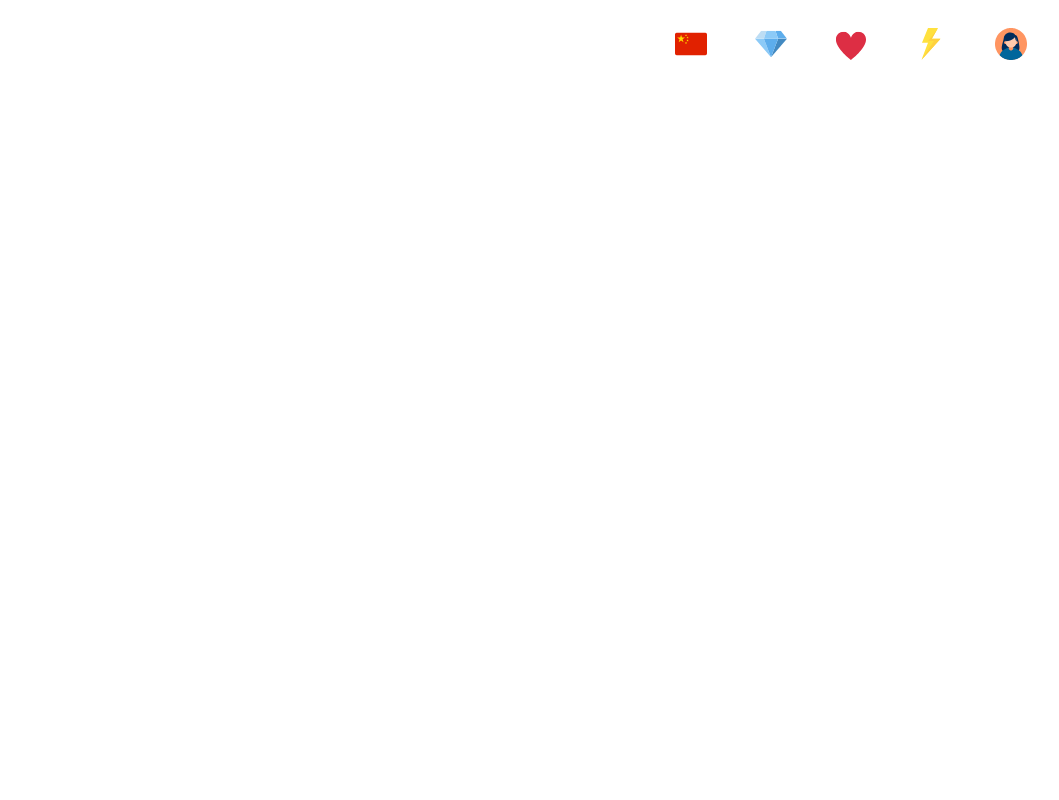
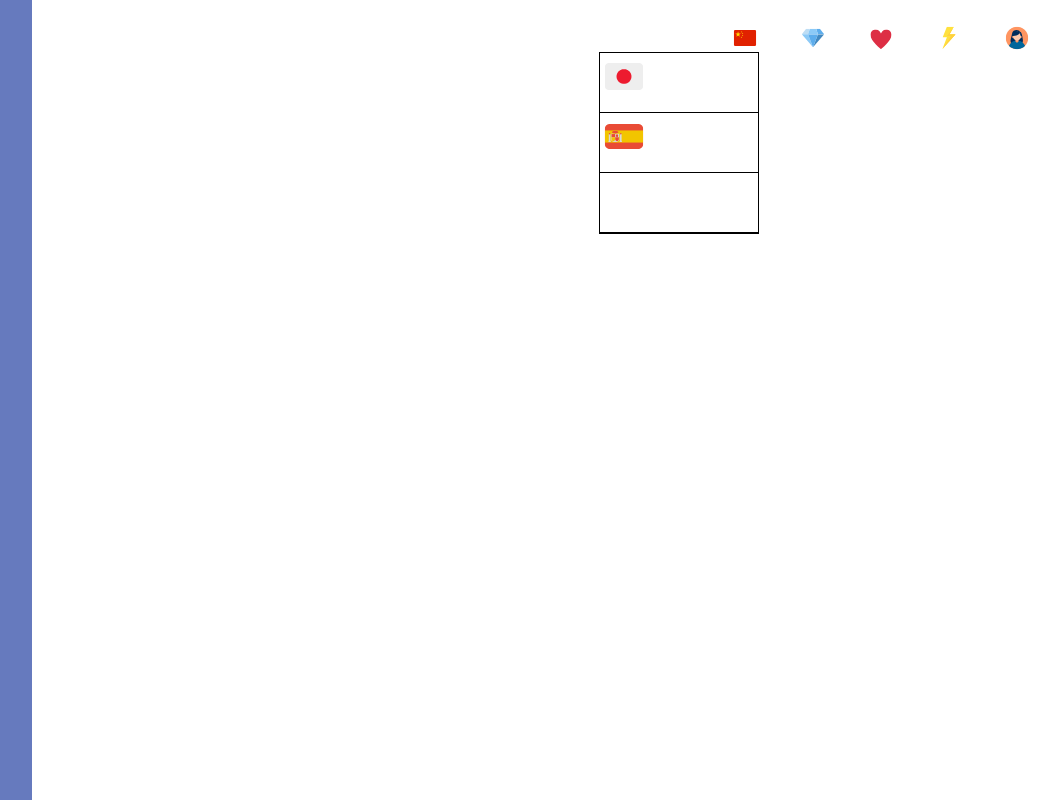
Before and after one commit to phanh247/learning-language-fe, a React (Create React App) app: page / in a window 1280 px wide. Shown: the whole page, without its empty margins (181-1240 px from the left). Built offline with nearby package versions, Linux system fonts and the light colour scheme.

Commit message:
fixed learn page navbar, doing learn page sub nav

```diff
--- a/src/components/navbar/HomepageNavbar.js
+++ b/src/components/navbar/HomepageNavbar.js
@@ -12,7 +12,7 @@ const HomepageNavbar = () => {
                         <a href="" className="homepage-navbar__learn-link">Learn</a>
                     </li>
                     <li className="homepage-navbar__nav-item">
-                        <a href="" className="homepage-navbar__courses-link">Courses</a>
+                        <a href="" className="homepage-navbar__courses-link">Topic</a>
                     </li>
                     <li className="homepage-navbar__nav-item">
                         <a href="" className="homepage-navbar__community-link">Community</a>
--- a/src/components/navbar/LearnPageNavbar.js
+++ b/src/components/navbar/LearnPageNavbar.js
@@ -4,13 +4,34 @@ import Diamond from '../../images/diamond.svg';
 import Heart from '../../images/heart.svg';
 import Energy from '../../images/energy.svg';
 import User from '../../images/user.svg';
+import JapanFlag from '../../images/japan-flag.svg';
+import SpainFlag from '../../images/spain-flag.svg';
 
 const LearnPageNavbar = () => {
     return (
-        <div className='learn-page-navbar'>
+        <div className='learn-page-navbar w-5/6 absolute right-0'>
             <ul className="learn-page-navbar__nav-list flex items-center justify-end px-12 py-6">
-                <li className="learn-page-navbar__nav-item">
+                <li className="learn-page-navbar__nav-item relative">
                     <img src={ChinaFlag} alt="" />
+                    <div className="learn-page-navbar__flag-list-container">
+                        <ul className="learn-page-navbar__flag-list">
+                            <li className="learn-age-navbar__flag-item">
+                                <a href="">
+                                    <img src={JapanFlag} alt="" />
+                                </a>
+                            </li>
+                            <li className="learn-age-navbar__flag-item">
+                                <a href="">
+                                    <img src={SpainFlag} alt="" />
+                                </a>
+                            </li>
+                            <li className="learn-age-navbar__flag-item">
+                                <a href="">
+
+                                </a>
+                            </li>
+                        </ul>
+                    </div>
                 </li>
                 <li className="learn-page-navbar__nav-item">
                     <img src={Diamond} alt="" />
--- a/src/components/navbar/LearnPageSideNavbar.js
+++ b/src/components/navbar/LearnPageSideNavbar.js
@@ -2,7 +2,7 @@ import React from 'react';
 
 const LearnPageSideNavbar = () => {
     return (
-        <div className='learn-page-side-navbar'>
+        <div className='learn-page-side-navbar w-1/6 bg-[#667abe] h-screen z-10'>
 
         </div>
     );
--- a/src/components/navbar/Navbar.css
+++ b/src/components/navbar/Navbar.css
@@ -9,9 +9,36 @@
 
 /* ---------------- learn page navbar ---------------- */
 .learn-page-navbar__nav-item img{
-    width: 40px;
+    width: 100%;
 }
 
 .learn-page-navbar__nav-item {
+    width: 7%;
     padding: 0 20px;
+    cursor: pointer;
 }
+
+.learn-page-navbar__flag-list-container {
+    border: 1px solid black;
+    width: 160px;
+    position: absolute;
+    right: 20px;
+}
+
+.learn-age-navbar__flag-item {
+    border-bottom: 1px solid black;
+    width: 100%;
+    height: 60px;
+    position: relative;
+}
+
+.learn-age-navbar__flag-item a {
+    display: block;
+    position: relative;
+}
+
+.learn-age-navbar__flag-item img {
+    width: 30%;
+    position: absolute;
+    line-height: 60px;
+}
```
Also changed, not shown: src/images/japan-flag.svg (added), src/images/spain-flag.svg (added).
